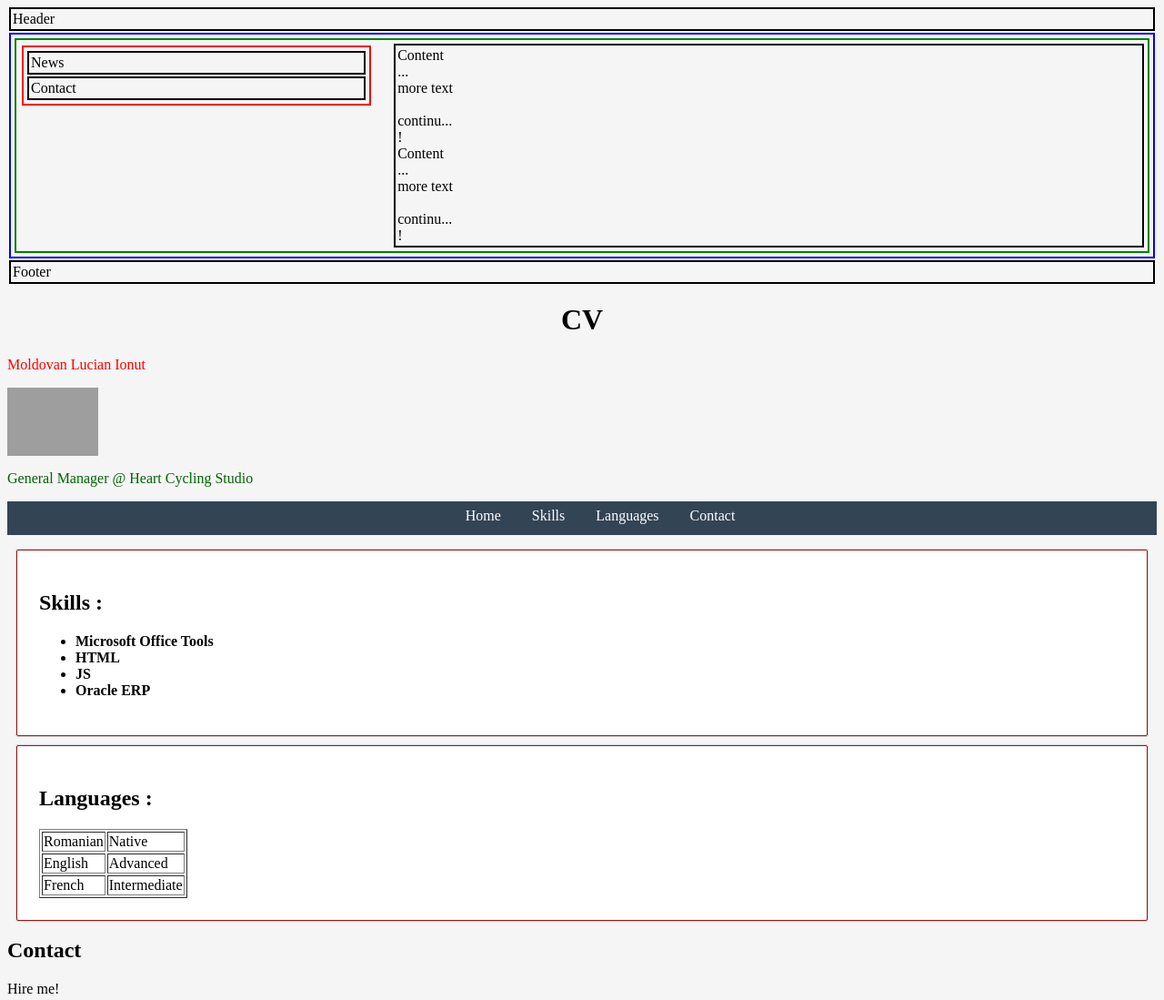
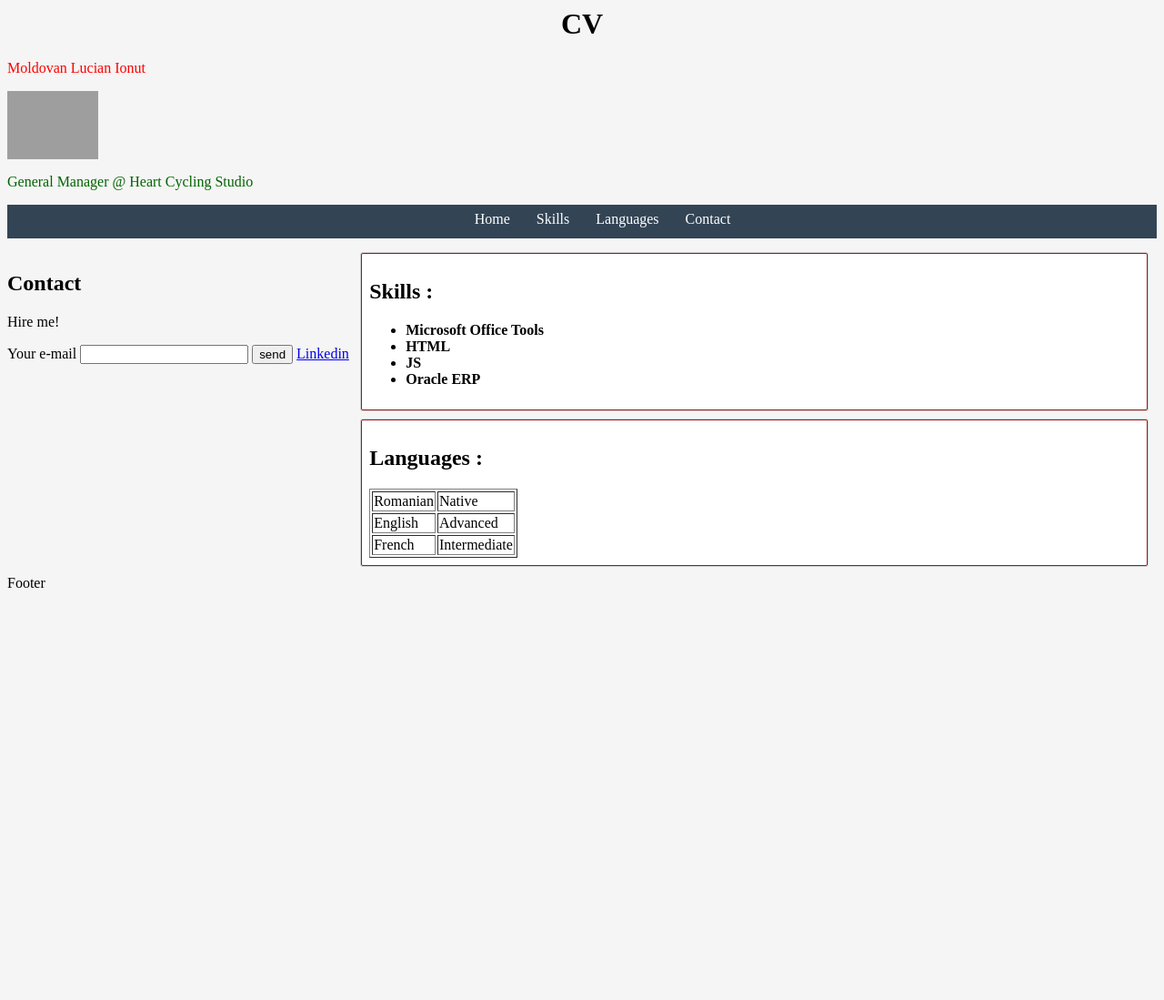
Before and after one commit to 1lucianmoldovan/1lucianmoldovan.github.io, a website built with Parcel: page index.html in a window 1280 px wide. Shown: the top 1099 px of the page at 91% size. After the commit the page ends 800 px from the top, so only its background shows below. Built offline with nearby package versions, Linux system fonts and the light colour scheme; grey boxes are pictures that could not be loaded.

Commit message:
updated cv

```diff
--- a/css/style.css
+++ b/css/style.css
@@ -2,30 +2,30 @@ body {
   background-color: #f5f5f5;
 }
 
-.test {
+/* .test {
   border: 2px solid #000;
   margin: 2px;
-  padding: 2px;
+  padding: 2px; */
 }
 #content-wrap {
-  border-color: blue;
+  /* border: 1px solid blue; */
 }
 #left-sidebar {
   width: 30%;
   float: left;
-  border-color: red;
-  margin: 10px;
+  /* border: 1px solid red; */
+  margin: 0px;
 }
 #content {
-  border-color: green;
-  padding-left: 33%;
+  /* border: 1px solid green; */
+  padding-left: 30%;
 }
 #content div #my-picture {
   border-radius: 50%;
 }
 .page-block {
   background-color: white;
-  padding: 24px;
+  padding: 8px;
   margin: 10px;
   border: 1px solid #991919;
   box-shadow: 0 0 0 1px rgba(0, 0, 0, 0.15);
@@ -45,7 +45,7 @@ body {
   display: inline;
 }
 #top-menu-bar a {
-  padding: 5px 15px 10px 15px;
+  padding: 5px 10px 10px 15px;
   margin: 2px 0 2px 0;
   text-decoration: none;
   display: inline-block;
--- a/index.html
+++ b/index.html
@@ -8,21 +8,7 @@
 
 <body>
 
-	<div class="test" id="header">Header</div>
-	<div class="test" id="content-wrap">
-		<div class="test" id="left-sidebar">
-			<div class="test" id="News">News</div>
-			<div class="test" id="Contact">Contact</div>
-		</div>
-		<div class="test" id="content">
-			<div class="test">
-				Content <br> ... <br> more text<br><br>continu...<br>!
-				<br> Content <br> ... <br> more text<br><br>continu...<br>!
-			</div>
-		</div>
-	</div>
-	<div class="test" id="Footer">Footer</div>
-
+	<div class="test" id="header">
 		<h1 style="text-align: center">CV</h1>
 
 		<p style="text-align: left; color: red">Moldovan Lucian Ionut</p>
@@ -43,8 +29,24 @@
 			<li>
 				<a href="#">Contact</a>
 			</li>
-	</ul>
+		</ul></div>
 
+	<div id="content-wrap">
+		<div id="left-sidebar">
+			<!-- <div class="test" id="News">News</div> -->
+			<div class="test" id="Contact"><h2>Contact</h2>
+			<p>Hire me!</p>
+			<Form>
+				<label>Your e-mail</label>
+					<input name="recruiterEmail" type="email">
+					<button>send</button>
+						<a href="https://www.linkedin.com/in/1lucianmoldovan/">Linkedin</a>
+				</form></div>
+
+		</div>
+
+		<div id="content">
+			<div class="test">
 					<div class="page-block">
 						<h2>Skills :</h2>
 						<ul>
@@ -73,20 +75,21 @@
 							</tr>
 						</table>
 					</div>
+			</div>
+		</div>
+	</div>
+	<div class="test" id="Footer">Footer</div>
 
-	<h2>Contact</h2>
-	<p>Hire me!</p>
-	<Form>
-		<label>Your e-mail</label>
-		<input name="recruiterEmail" type="email">
-		<button>send</button>
-	</form>
+
+
+
+
+
 	<br>
-	<a href="https://www.linkedin.com/in/1lucianmoldovan/">Linkedin</a>
 
 	<div id="app"></div>
 
-	<script src="src/index.js"></script>
+	<!-- <script src="src/index.js"></script> -->
 </body>
 
 </html>
```
Also changed, not shown: layout.html (added, +29 -0 lines). Lines whose indentation alone changed are shown as unchanged.
